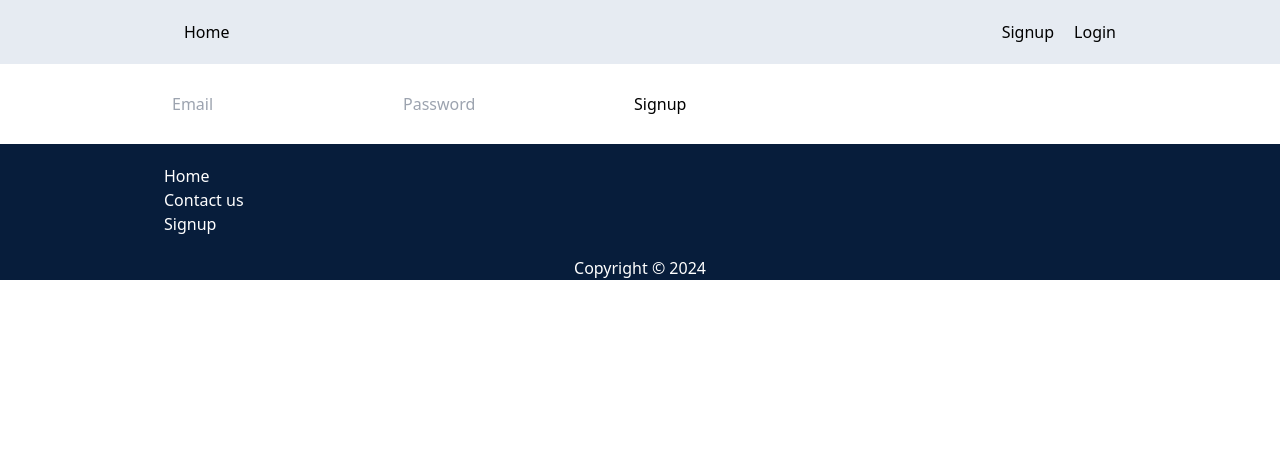
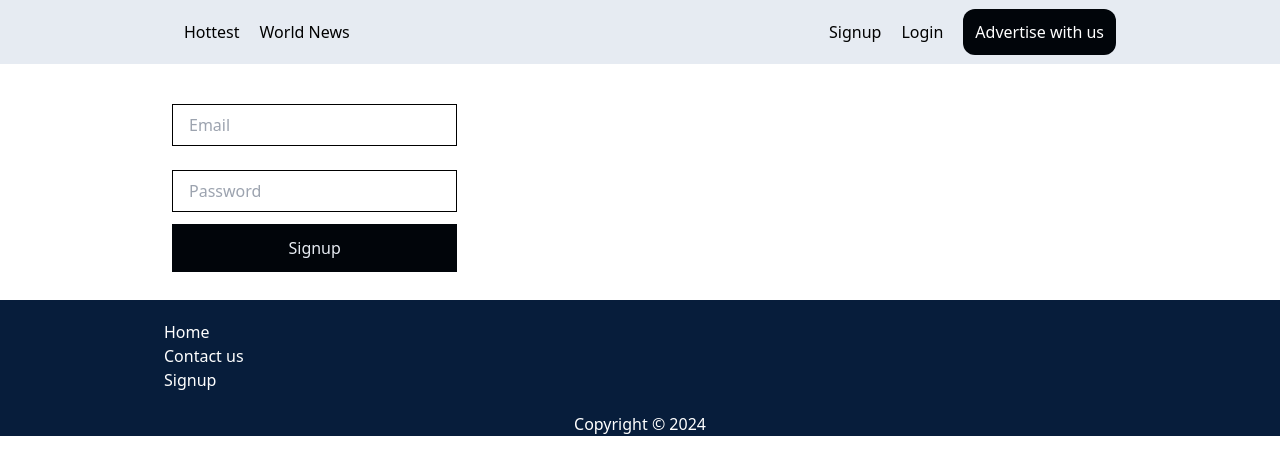
Before and after one commit to Emie-Boro/disport_ng, a React (Create React App) app: page /signup in a window 1280 px wide. Shown: the top 474 px of the page. Built offline with nearby package versions, Linux system fonts and the light colour scheme; no server answers; the HTML template or start-up script is replaced by a standard one.

Commit message:
Modified the header folder

```diff
--- a/src/components/Header.js
+++ b/src/components/Header.js
@@ -10,8 +10,9 @@ const Header = () => {
         <div  className="container mx-auto p-5 flex flex-row md:flex-col justify-between">
           <div>
             <ul className="flex md:flex-col">
-                <li ><img src="/favicon.ico" alt=""  className="mr-5"/></li>
-                <li className="md:hidden"><Link to={'/'}>Home</Link></li>
+                <li className="md:hidden"><Link to={'/'}><img src="/favicon.ico" alt="" className="mr-5"/></Link></li>
+                <li><Link to={'#'} className="mr-5">Hottest</Link></li>
+                <li><Link to={'#'} className="mr-5">World News</Link></li>
             </ul>
           </div>
           <div>
@@ -23,6 +24,7 @@ const Header = () => {
                 {currentUser && <li className="lg:mr-5"><Link to={'/newPost'}>New Post</Link></li>}
                 {currentUser && <li className="lg:mr-5"><Link to={'/dashboard'}>Dashboard</Link></li>}
                 <li className="">{currentUser ? <Logout /> : <Link to={'/login'}>Login</Link>}</li>
+                <li className="sm:hidden"><Link to={'#'} className="ml-5 bg-dark text-light p-3 rounded-xl">Advertise with us</Link></li>
             </ul>
           </div>
         </div>
--- a/src/components/Login.js
+++ b/src/components/Login.js
@@ -24,10 +24,16 @@ const Login = () => {
         }).catch(err => console.log(err.message))
     }
   return (
-    <div className="m-5">
-        <input type="email" placeholder="Email" value={email} onChange={(e)=> setEmail(e.target.value)}/>
-        <input type="password" placeholder="Password" value={password} onChange={(e)=> setPassword(e.target.value)}/>
-      <button onClick={handleClick}>Login</button>
+    <div className="container mx-auto">
+        <div className="p-5 flex flex-col w-1/3">
+          <div className="">
+            <input type="email" placeholder="Email" value={email} onChange={(e)=> setEmail(e.target.value)} className='my-3 px-4 py-2 w-full' style={{border: '1px solid black'}}/>
+            <input type="password" placeholder="Password" value={password} onChange={(e)=> setPassword(e.target.value)} className='my-3 px-4 py-2 w-full' style={{border: '1px solid black'}}/>
+          </div>
+          <div>
+            <button onClick={handleClick} className='bg-dark text-semi_light w-full py-3'>Login</button>
+          </div>
+        </div>
     </div>
   )
 }
--- a/src/components/PostList.js
+++ b/src/components/PostList.js
@@ -11,7 +11,7 @@ const PostList = ({ posts }) => {
       </div>
       <div className='p-5 lg:w-1/2'>
           {posts?.map(post =>(
-            <div key={post.id} className='my-5'>
+            <div key={post.id} className='my-3'>
               <Link to={`/blog/${post.id}`} onClick={()=> handleViews(post.id)}>
                 <div className='flex flex-row justify-between'>
                   <div className='w-2/3 md:w-full'>
--- a/src/components/Signup.js
+++ b/src/components/Signup.js
@@ -29,11 +29,17 @@ const Signup = () => {
     }
 
   return (
-    <div className='p-5'>
-        <span>{error && error}</span>
-        <input type="email" placeholder='Email' value={email} onChange={(e)=> setEmail(e.target.value)}/>
-        <input type="password" placeholder='Password' value={password} onChange={(e)=> setPassword(e.target.value)}/>
-        <button onClick={handleSubmit}>Signup</button>
+    <div className='container mx-auto'>
+        <div className='p-5 flex flex-col w-1/3'>
+            <div className="">
+                <span>{error && error}</span>
+                <input type="email" placeholder='Email' value={email} onChange={(e)=> setEmail(e.target.value)} className='my-3 px-4 py-2 w-full' style={{border: '1px solid black'}}/>
+                <input type="password" placeholder='Password' value={password} onChange={(e)=> setPassword(e.target.value)} className='my-3 px-4 py-2 w-full' style={{border: '1px solid black'}}/>
+            </div>
+            <div>
+                <button onClick={handleSubmit} className='bg-dark text-semi_light w-full py-3'>Signup</button>
+            </div>
+        </div>
     </div>
   )
 }
```
